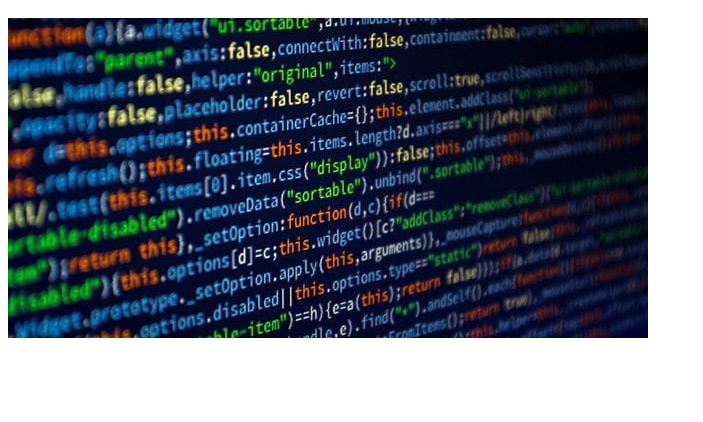
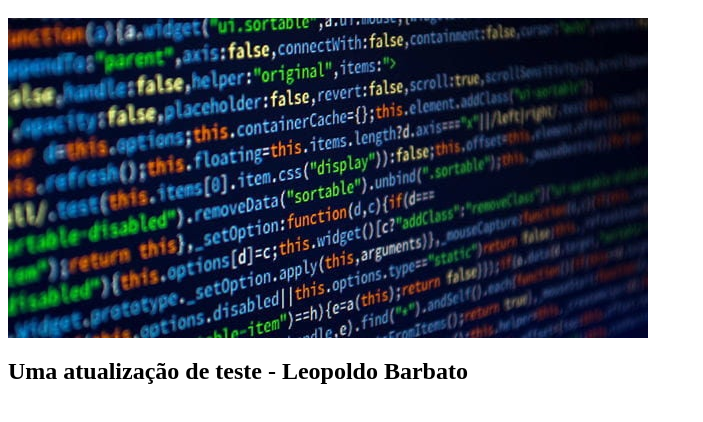
Before and after one commit to tiagos4ntos/ligadigital, a plain HTML site: page index.html in a window 1280 px wide. Shown: the part 66-488 px from the top of the page, without its empty margins (0-703 px from the left). Drawn offline with Linux system fonts and the light colour scheme.

Commit message:
Uma atualizacao de teste

```diff
--- a/index.html
+++ b/index.html
@@ -6,5 +6,8 @@
         <h1>Vem Ser Dev</h1>
         <br>
         <img src="novaimagem.jpg" alt="">
+        <div>
+            <h2>Uma atualização de teste - Leopoldo Barbato</h2>
+        </div>
     </body>
 </html>
```
